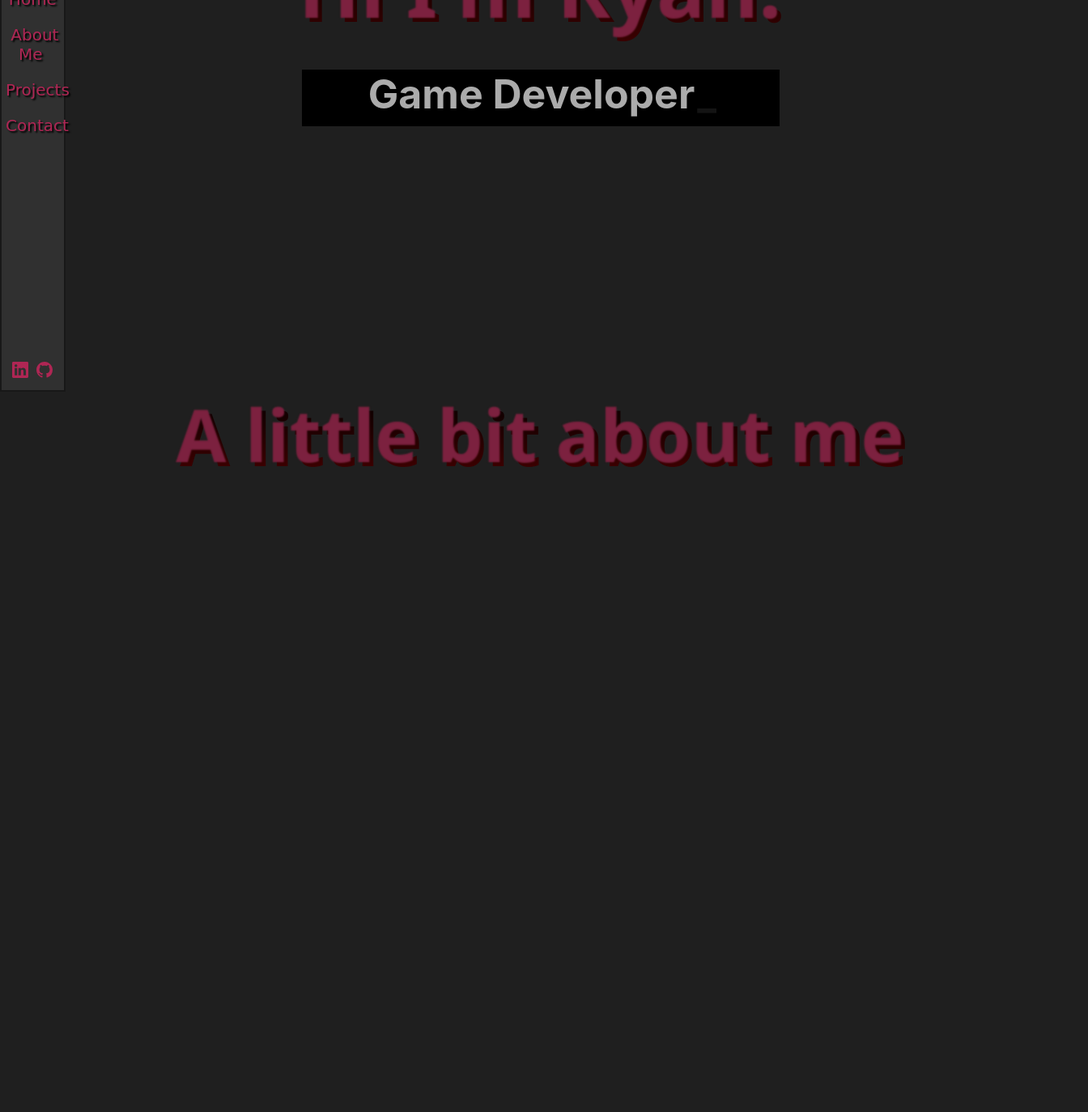
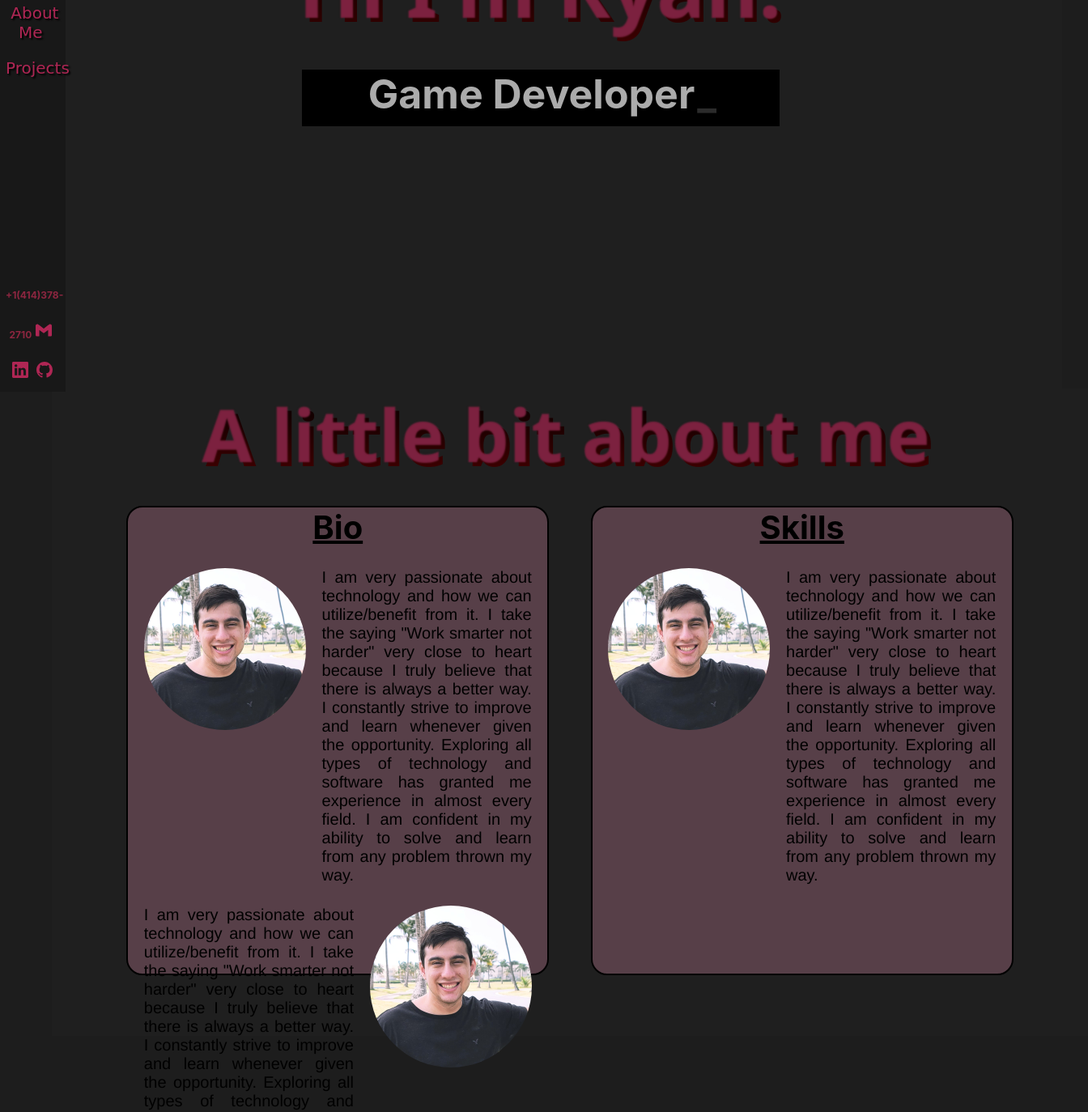
Before and after one commit to unAlike/PortfolioWebsite, a React (Create React App) app: page / in a window 1280 px wide. Shown: the part 320-1694 px from the top of the page at 81% size, 1344 px wide, since content can reach past the window. Built offline with nearby package versions, Linux system fonts and the light colour scheme.

Commit message:
Updating about me

```diff
--- a/src/About/About.css
+++ b/src/About/About.css
@@ -8,6 +8,7 @@
     width: 100vw;;
     background-color: #1f1f1f;
     scroll-snap-align: center;
+    margin-left: 5vw;
 }
 
 .about-me{
@@ -15,6 +16,7 @@
     -ms-flex-align: center;
     flex-direction: row;
     height: 100vh;
+    width: 90vw;
     padding-top: 0vh;
     padding-bottom: 5px;
     margin: 0;
@@ -31,3 +33,49 @@
     font-family: 'Segoe UI', Tahoma, Geneva, Verdana, sans-serif;
     margin: 0;
 }
+
+.about-content {
+    width: 100%;
+    height: 80%;
+    display: flex;
+    flex-direction: row;
+    justify-content: space-evenly;
+    border-radius: 20px;
+}
+
+.content-header {
+    color: #000000;
+    font-size: 40px;
+    font-weight: bold;
+    text-decoration: underline;
+}
+
+.acontent-box {
+    margin: 2%;
+    background-color: rgb(87, 63, 72);
+    border: 2px black solid;
+    height: 90%;
+    border-radius: 20px;
+    max-width: 45%;
+}
+
+#bio {
+    text-align: justify;
+    width: 50%;
+    font-size: 20px;
+}
+
+.content-flex {
+    margin-top: 5%;
+    display: flex;
+    justify-content: space-evenly;
+    color: #000000;
+    text-align: center;
+    font-family: 'Franklin Gothic Medium', 'Arial Narrow', Arial, sans-serif;
+}
+
+#pfp {
+    width: 200px;
+    height: 200px;
+    border-radius: 300px;
+}
--- a/src/About/About.js
+++ b/src/About/About.js
@@ -1,12 +1,52 @@
 import './About.css';
 import React from 'react'
-
+import pfp from '../Pictures/pfp.jpg'
 
 function About() {
   return (
     <div className="About">
       <div className='about-me'>
         <h1 className='about-header'>A little bit about me</h1>
+        <div className='about-content'>
+          <div className='acontent-box'>
+            <span class='content-header'>Bio</span>
+            <br></br>
+            <div class='content-flex'>
+            <img src={pfp} id='pfp'/>
+              <span id='bio'>
+                I am very passionate about technology and how we can utilize/benefit from it.
+                I take the saying "Work smarter not harder" very close to heart because I truly believe that there is always a better way.
+                I constantly strive to improve and learn whenever given the opportunity.
+                Exploring all types of technology and software has granted me experience in almost every field.
+                I am confident in my ability to solve and learn from any problem thrown my way.
+              </span>
+            </div>
+            <div class='content-flex'>
+              <span id='bio'>
+                I am very passionate about technology and how we can utilize/benefit from it.
+                I take the saying "Work smarter not harder" very close to heart because I truly believe that there is always a better way.
+                I constantly strive to improve and learn whenever given the opportunity.
+                Exploring all types of technology and software has granted me experience in almost every field.
+                I am confident in my ability to solve and learn from any problem thrown my way.
+              </span>
+              <img src={pfp} id='pfp'/>
+            </div>
+          </div>
+          <div className='acontent-box'>
+          {/* SKILLS */}
+          <span class='content-header'>Skills</span>
+          <div class='content-flex'>
+            <img src={pfp} id='pfp'/>
+              <span id='bio'>
+                I am very passionate about technology and how we can utilize/benefit from it.
+                I take the saying "Work smarter not harder" very close to heart because I truly believe that there is always a better way.
+                I constantly strive to improve and learn whenever given the opportunity.
+                Exploring all types of technology and software has granted me experience in almost every field.
+                I am confident in my ability to solve and learn from any problem thrown my way.
+              </span>
+            </div>
+          </div>
+        </div>
       </div>
 
     </div>
--- a/src/App.css
+++ b/src/App.css
@@ -1,7 +1,7 @@
 .App {
   padding-left: 5vw;
   text-align: center;
-  background-image: linear-gradient(rgb(49, 49, 49),rgb(85, 85, 85));
+
   display: flex;
   flex-direction: column;
   min-height: 100vh;
--- a/src/App.js
+++ b/src/App.js
@@ -4,7 +4,7 @@ import Nav from './Nav';
 import Projects from './Projects/Projects';
 import Home from './Home/Home';
 import About from './About/About'
-import Contact from './Contact/Contact';
+
 
 function App() {
   return (
@@ -19,9 +19,7 @@ function App() {
       <section id="proj">
         <Projects/>
       </section>
-      <section id="con">
-        <Contact/>
-      </section>
+
 
     </div>
   );
--- a/src/Contact/Contact.css
+++ b/src/Contact/Contact.css
@@ -2,7 +2,7 @@
     align-items: center;
     display: flex;
     text-align: center;
-    flex-direction: column;
+    flex-direction: row;
     height: 100vh;
     padding: 0px;
     width: 100vw;;
@@ -31,3 +31,27 @@
     font-family: 'Segoe UI', Tahoma, Geneva, Verdana, sans-serif;
     margin: 0;
 }
+
+
+
+#info {
+    -ms-flex-align: start;
+    background-color: aliceblue;
+    width: 20vw;
+    height: 80vh;
+}
+
+#sendemail {
+    -ms-flex-align: start;
+    background-color: aliceblue;
+    width: 20vw;
+    height: 80vh;
+}
+
+.widg {
+    width: 100%;
+    text-align: left;
+    font-size: 25px;
+    padding: 5px;
+    cursor: pointer;
+}
--- a/src/Contact/Contact.js
+++ b/src/Contact/Contact.js
@@ -1,12 +1,27 @@
 import './Contact.css';
 import React from 'react'
-
+import { SiGmail } from 'react-icons/si'
 
 function Contact() {
   return (
     <div className="Contact">
       <div className='about-me'>
-        <h1 className='Contact-header'>Contact Information</h1>
+        <section title='Contact Info'>
+          <h1 className='Contact-header'>Contact Information</h1>
+          <div className='about'>
+            <div id='info'>
+              <h2>I'd love to chat.</h2>
+              <div className='widg'>
+                <SiGmail/>
+                <span>     Ryan.Ungerleider@gmail.com</span>
+
+              </div>
+            </div>
+            <div id='sendemail'>
+              <p>other stuff</p>
+            </div>
+          </div>
+        </section>
       </div>
 
     </div>
--- a/src/Nav.css
+++ b/src/Nav.css
@@ -22,7 +22,7 @@
 	margin-top: 0%;
 	width: 6vw;
 	transition: .2s ease;
-	background-color: #303030;
+	background-color: #181818;
 	justify-content: space-between;
 	border: 2px solid #181818;
 }
@@ -82,3 +82,9 @@ li {
 li:hover{
 	transform: scale(1.3);
 }
+
+#phone {
+	font-size: 12px;
+	font-weight: bold;
+	color: #8d2640;
+}
--- a/src/Nav.js
+++ b/src/Nav.js
@@ -1,6 +1,6 @@
 import './Nav.css';
 import { BsLinkedin, BsGithub } from "react-icons/bs";
-import { getActiveElement } from '@testing-library/user-event/dist/utils';
+import { SiGmail } from 'react-icons/si'
 
 function Nav() {
 
@@ -14,12 +14,14 @@ function Nav() {
               <li id='h'><a href='#home'>Home</a></li>
               <li id='a'><a href='#abou'>About Me</a></li>
               <li id='p'><a href='#proj'>Projects</a></li>
-              <li id='c'><a href='#con'>Contact</a></li>
+              {/* <li id='c'><a href='#con'>Contact</a></li> */}
             </ul>
           </div>
           <div className='social-icons'>
-            <a href='https://www.linkedin.com/in/ryan-ungerleider-ab43721b7/'><BsLinkedin></BsLinkedin></a>
-            <a href='https://github.com/unAlike'><BsGithub></BsGithub></a>
+            <span id='phone'>+1(414)378-2710</span>
+            <a href='mailto:Ryan.Ungerleider@Gmail.com'><SiGmail/></a>
+            <a href='https://www.linkedin.com/in/ryan-ungerleider-ab43721b7/'><BsLinkedin/></a>
+            <a href='https://github.com/unAlike'><BsGithub/></a>
           </div>
         </div>
       </div>
--- a/src/Projects/Projects.css
+++ b/src/Projects/Projects.css
@@ -9,6 +9,7 @@
     padding: 0px;
     padding-bottom: 10vh;
     float: right;
+    margin-left: 8vh;
 }
 
 .item {
@@ -29,13 +30,11 @@
 }
 
 .content-box {
-
     height: 80%;
     width: auto;
     padding: 20px;
     flex-grow: 1;
     margin: 10px;
-
     transition: .2s ease;
     shape-outside: margin-box;
 }
--- a/src/index.css
+++ b/src/index.css
@@ -6,7 +6,7 @@ html {
 body {
   margin: 0%;
   padding: 0%;
-  background-color: #1f1f1f;
+  background-color: #1d1d1d;
   overflow-x: hidden;
   overflow-y: auto;
 
```
Also changed, not shown: src/Pictures/pfp.jpg (added).
